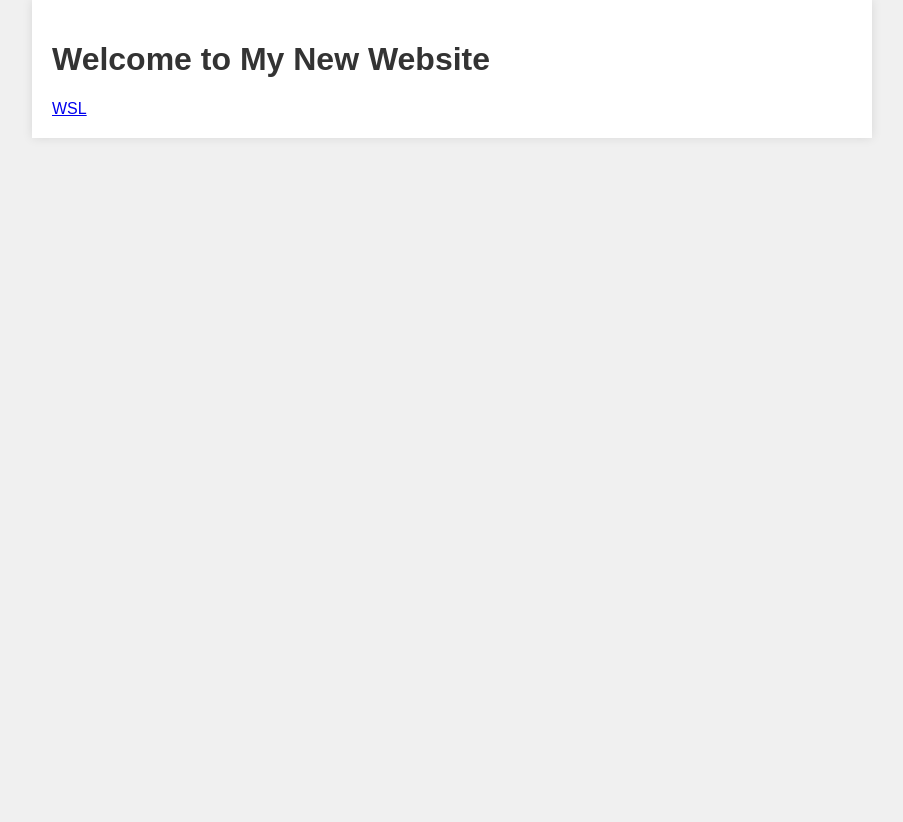
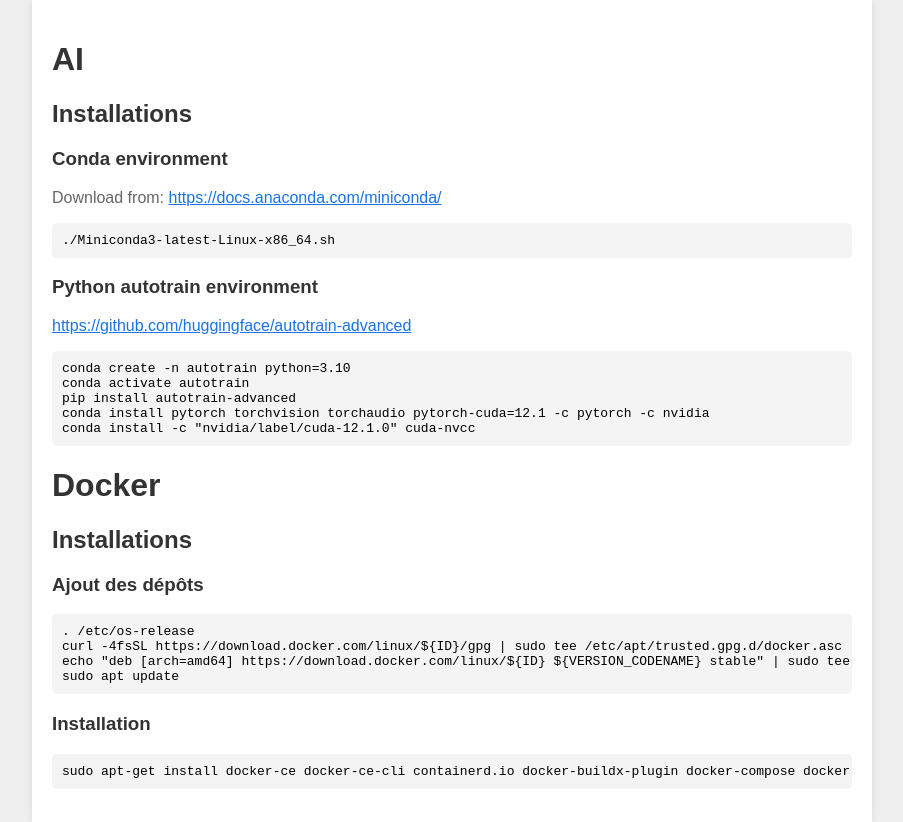
Before and after one commit to ccarrez/public, a plain HTML site: page index.html in a window 1280 px wide. Shown: the whole page, without its empty margins (188-1091 px from the left). Before the commit the page ends 800 px from the top, so only its background shows below. Drawn offline with Linux system fonts and the light colour scheme.

Commit message:
Update index.html

```diff
--- a/index.html
+++ b/index.html
@@ -18,18 +18,48 @@
             background-color: #ffffff;
             box-shadow: 0 0 10px rgba(0, 0, 0, 0.1);
         }
-        h1 {
+        p {
+            color: #666;
+        }
+        h1, h2, h3 {
             color: #333;
         }
-        p {
-            color: #666;
+        pre {
+            background-color: #f4f4f4;
+            padding: 10px;
+            border-radius: 5px;
+            overflow-x: auto;
+        }
+        a {
+            color: #1a73e8;
         }
     </style>
 </head>
 <body>
     <div class="container">
-        <h1>Welcome to My New Website</h1>
-        <a href="wsl.html" alt="wsl">WSL</a>
+        <h1>AI</h1>
+    <h2>Installations</h2>
+    <h3>Conda environment</h3>
+    <p>Download from: <a href="https://docs.anaconda.com/miniconda/">https://docs.anaconda.com/miniconda/</a></p>
+    <pre><code>./Miniconda3-latest-Linux-x86_64.sh</code></pre>
+    <h3>Python autotrain environment</h3>
+    <p><a href="https://github.com/huggingface/autotrain-advanced">https://github.com/huggingface/autotrain-advanced</a></p>
+    <pre><code>conda create -n autotrain python=3.10
+conda activate autotrain
+pip install autotrain-advanced
+conda install pytorch torchvision torchaudio pytorch-cuda=12.1 -c pytorch -c nvidia
+conda install -c "nvidia/label/cuda-12.1.0" cuda-nvcc</code></pre>
+
+    <h1>Docker</h1>
+    <h2>Installations</h2>
+    <h3>Ajout des dépôts</h3>
+    <pre><code>. /etc/os-release
+curl -4fsSL https://download.docker.com/linux/${ID}/gpg | sudo tee /etc/apt/trusted.gpg.d/docker.asc
+echo "deb [arch=amd64] https://download.docker.com/linux/${ID} ${VERSION_CODENAME} stable" | sudo tee /etc/apt/sources.list.d/docker.list
+sudo apt update</code></pre>
+    <h3>Installation</h3>
+    <pre><code>sudo apt-get install docker-ce docker-ce-cli containerd.io docker-buildx-plugin docker-compose docker-compose-plugin</code></pre>
+
     </div>
 </body>
 </html>
```
